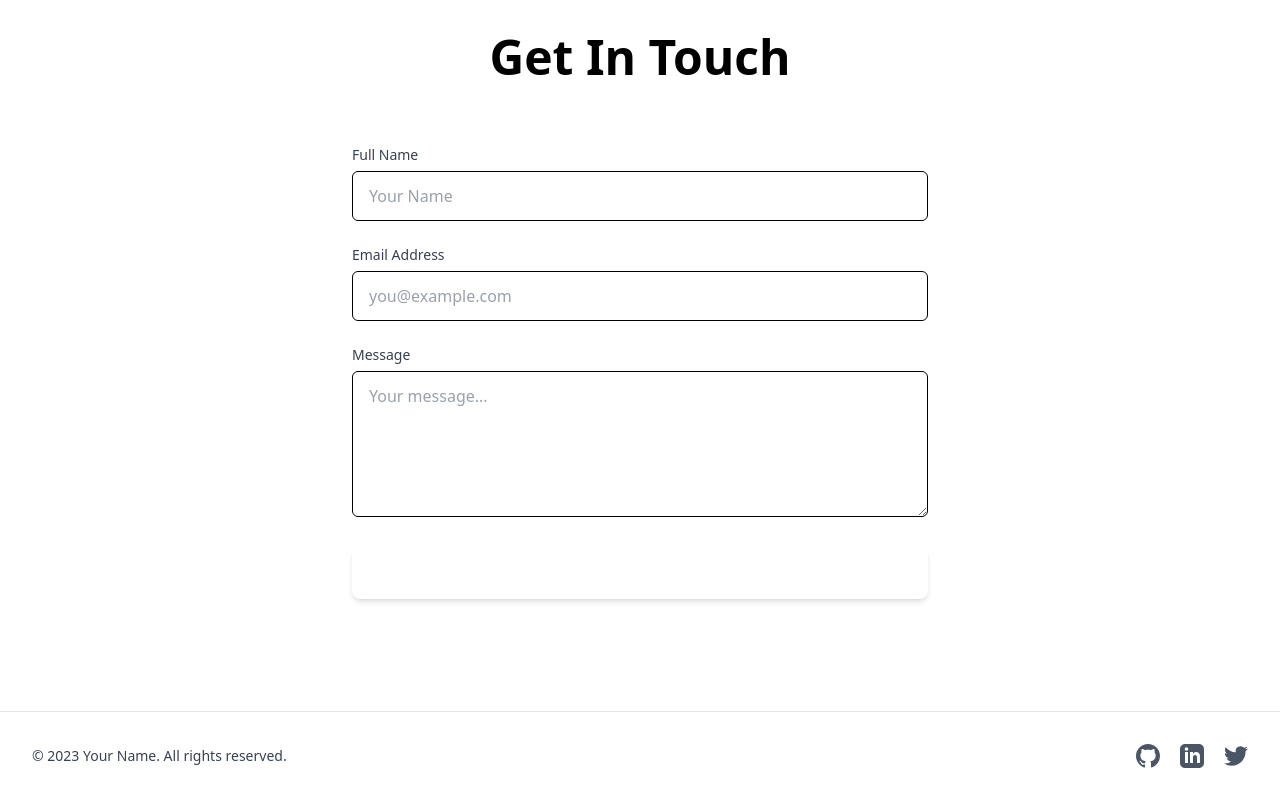
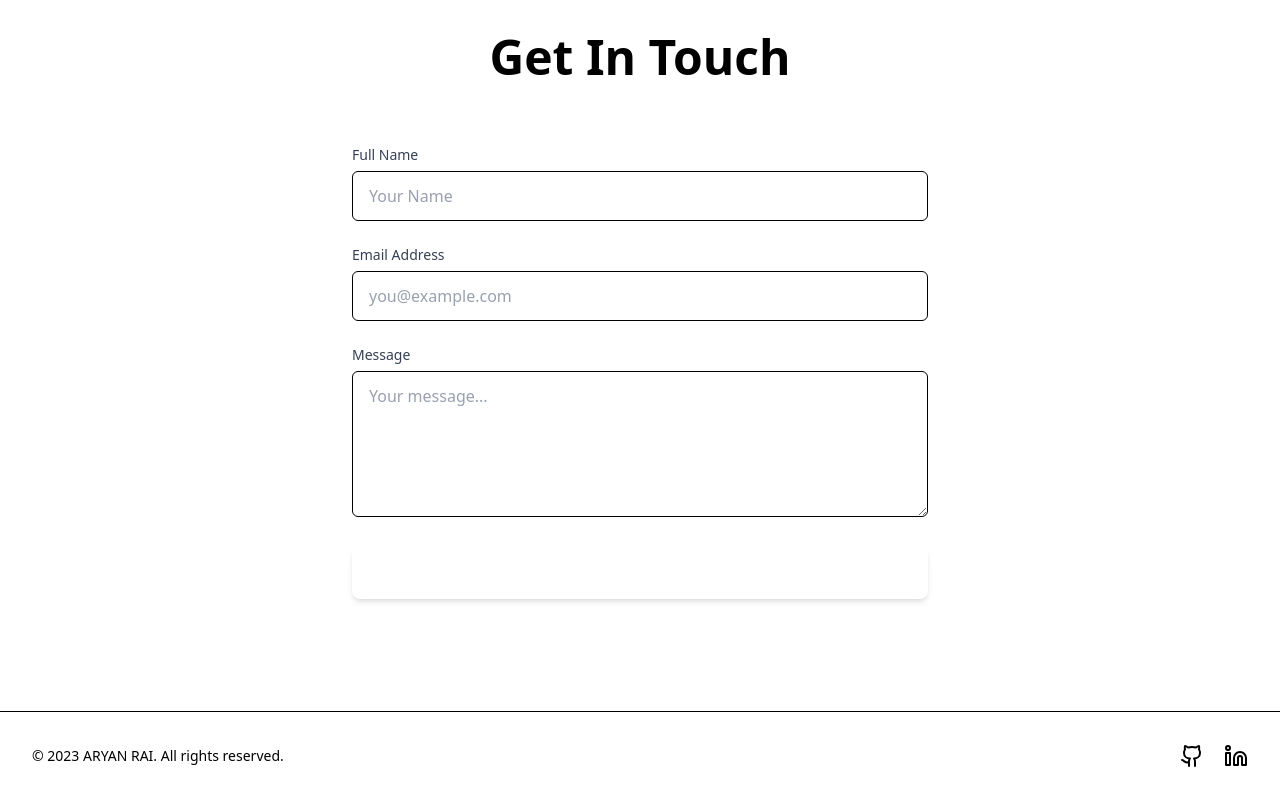
Before and after one commit to aryanX23/personal-portfolio, a Next.js app: page / in a window 1280 px wide. Shown: the part 2584-3384 px from the top of the page. Built offline with nearby package versions, Linux system fonts and the light colour scheme.

Commit message:
fix: update lucide-react version to 0.517.0 and optimize Footer component icons and styles for improved clarity

```diff
--- a/package.json
+++ b/package.json
@@ -13,7 +13,7 @@
   "dependencies": {
     "clsx": "^2.1.1",
     "framer-motion": "^12.18.1",
-    "lucide-react": "^0.515.0",
+    "lucide-react": "^0.517.0",
     "next": "15.3.3",
     "next-themes": "^0.4.6",
     "react": "^19.0.0",
--- a/src/app/components/Footer.tsx
+++ b/src/app/components/Footer.tsx
@@ -2,42 +2,34 @@
 
 import React from "react";
 import { motion } from "framer-motion";
-
-const GithubIcon = () => (
-  <svg viewBox="0 0 16 16" fill="currentColor" height="1.5em" width="1.5em">
-    <path d="M8 0C3.58 0 0 3.58 0 8c0 3.54 2.29 6.53 5.47 7.59.4.07.55-.17.55-.38 0-.19-.01-.82-.01-1.49-2.01.37-2.53-.49-2.69-.94-.09-.23-.48-.94-.82-1.13-.28-.15-.68-.52-.01-.53.63-.01 1.08.58 1.23.82.72 1.21 1.87.87 2.33.66.07-.52.28-.87.51-1.07-1.78-.2-3.64-.89-3.64-3.95 0-.87.31-1.59.82-2.15-.08-.2-.36-1.02.08-2.12 0 0 .67-.21 2.2.82.64-.18 1.32-.27 2-.27.68 0 1.36.09 2 .27 1.53-1.04 2.2-.82 2.2-.82.44 1.1.16 1.92.08 2.12.51.56.82 1.27.82 2.15 0 3.07-1.87 3.75-3.65 3.95.29.25.54.73.54 1.48 0 1.07-.01 1.93-.01 2.2 0 .21.15.46.55.38A8.013 8.013 0 0016 8c0-4.42-3.58-8-8-8z"></path>
-  </svg>
-);
-const LinkedinIcon = () => (
-  <svg viewBox="0 0 24 24" fill="currentColor" height="1.5em" width="1.5em">
-    <path d="M19 0h-14c-2.761 0-5 2.239-5 5v14c0 2.761 2.239 5 5 5h14c2.762 0 5-2.239 5-5v-14c0-2.761-2.238-5-5-5zm-11 19h-3v-11h3v11zm-1.5-12.268c-.966 0-1.75-.79-1.75-1.764s.784-1.764 1.75-1.764 1.75.79 1.75 1.764-.783 1.764-1.75 1.764zm13.5 12.268h-3v-5.604c0-3.368-4-3.113-4 0v5.604h-3v-11h3v1.765c1.396-2.586 7-2.777 7 2.476v6.759z"></path>
-  </svg>
-);
-const TwitterIcon = () => (
-  <svg viewBox="0 0 24 24" fill="currentColor" height="1.5em" width="1.5em">
-    <path d="M23.953 4.57a10 10 0 01-2.825.775 4.958 4.958 0 002.163-2.723c-.951.555-2.005.959-3.127 1.184a4.92 4.92 0 00-8.384 4.482C7.69 8.095 4.067 6.13 1.64 3.162a4.822 4.822 0 00-.666 2.475c0 1.71.87 3.213 2.188 4.096a4.904 4.904 0 01-2.228-.616v.06a4.923 4.923 0 003.946 4.827 4.996 4.996 0 01-2.212.085 4.936 4.936 0 004.604 3.417 9.867 9.867 0 01-6.102 2.105c-.39 0-.779-.023-1.17-.067a13.995 13.995 0 007.557 2.209c9.053 0 13.998-7.496 13.998-13.985 0-.21 0-.42-.015-.63A9.935 9.935 0 0024 4.59z"></path>
-  </svg>
-);
+import { Github, Linkedin } from "lucide-react";
 
 const Footer: React.FC = () => {
   const currentYear = new Date().getFullYear();
 
   const socialLinks = [
-    { name: "GitHub", icon: <GithubIcon />, url: "https://github.com" },
-    { name: "LinkedIn", icon: <LinkedinIcon />, url: "https://linkedin.com" },
-    { name: "Twitter", icon: <TwitterIcon />, url: "https://twitter.com" },
+    {
+      name: "GitHub",
+      icon: <Github size={24} />,
+      url: "https://github.com/aryanX23",
+    },
+    {
+      name: "LinkedIn",
+      icon: <Linkedin size={24} />,
+      url: "https://www.linkedin.com/in/aryan-rai-92b184228/",
+    },
   ];
 
   return (
     <motion.footer
-      className="border-t border-black/10 bg-white/80 px-4 py-8 text-gray-700 backdrop-blur-lg md:px-8 dark:border-white/10 dark:bg-black/30 dark:text-gray-400"
+      className="border-t border-border bg-background px-4 py-8 text-foreground backdrop-blur-lg md:px-8 dark:border-dark-border dark:bg-dark-background dark:text-dark-foreground"
       initial={{ opacity: 0 }}
       animate={{ opacity: 1 }}
       transition={{ duration: 0.5, delay: 0.5 }}
     >
       <div className="container mx-auto flex flex-col items-center justify-between text-center md:flex-row md:text-left">
-        <p className="mb-4 text-sm text-gray-700 md:mb-0 dark:text-gray-400">
-          &copy; {currentYear} Your Name. All rights reserved.
+        <p className="mb-4 text-sm text-foreground/80 md:mb-0 dark:text-dark-foreground/80">
+          &copy; {currentYear} ARYAN RAI. All rights reserved.
         </p>
         <div className="flex space-x-5">
           {socialLinks.map((link) => (
@@ -47,7 +39,7 @@ const Footer: React.FC = () => {
               target="_blank"
               rel="noopener noreferrer"
               aria-label={link.name}
-              className="hover:text-gradient-via text-gray-600 transition-colors duration-200 dark:text-gray-300"
+              className="text-foreground/70 transition-colors duration-200 hover:text-gradient-via dark:text-dark-foreground/70 dark:hover:text-gradient-via"
               whileHover={{ y: -2, scale: 1.1 }}
               whileTap={{ scale: 0.95 }}
             >
```
Also changed, not shown: 1 other file (tests, documents, lock files or other folders).
